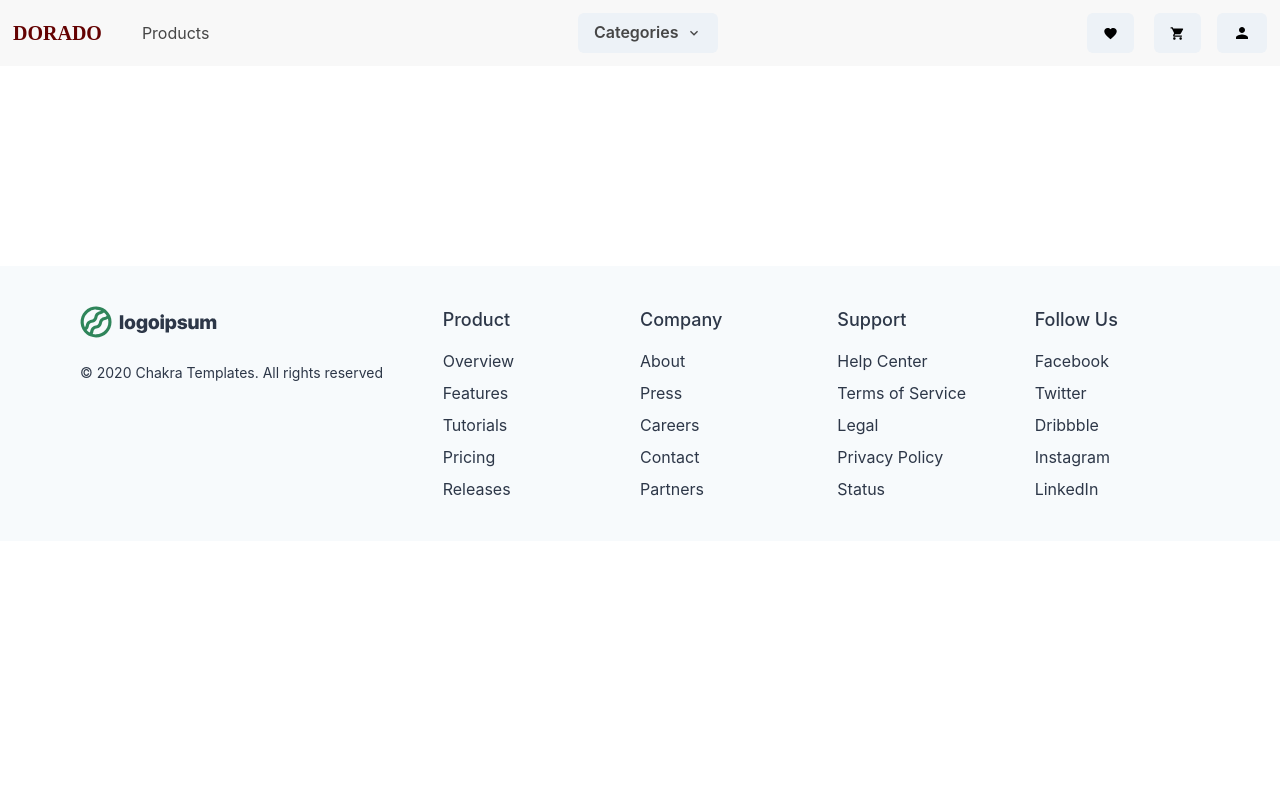
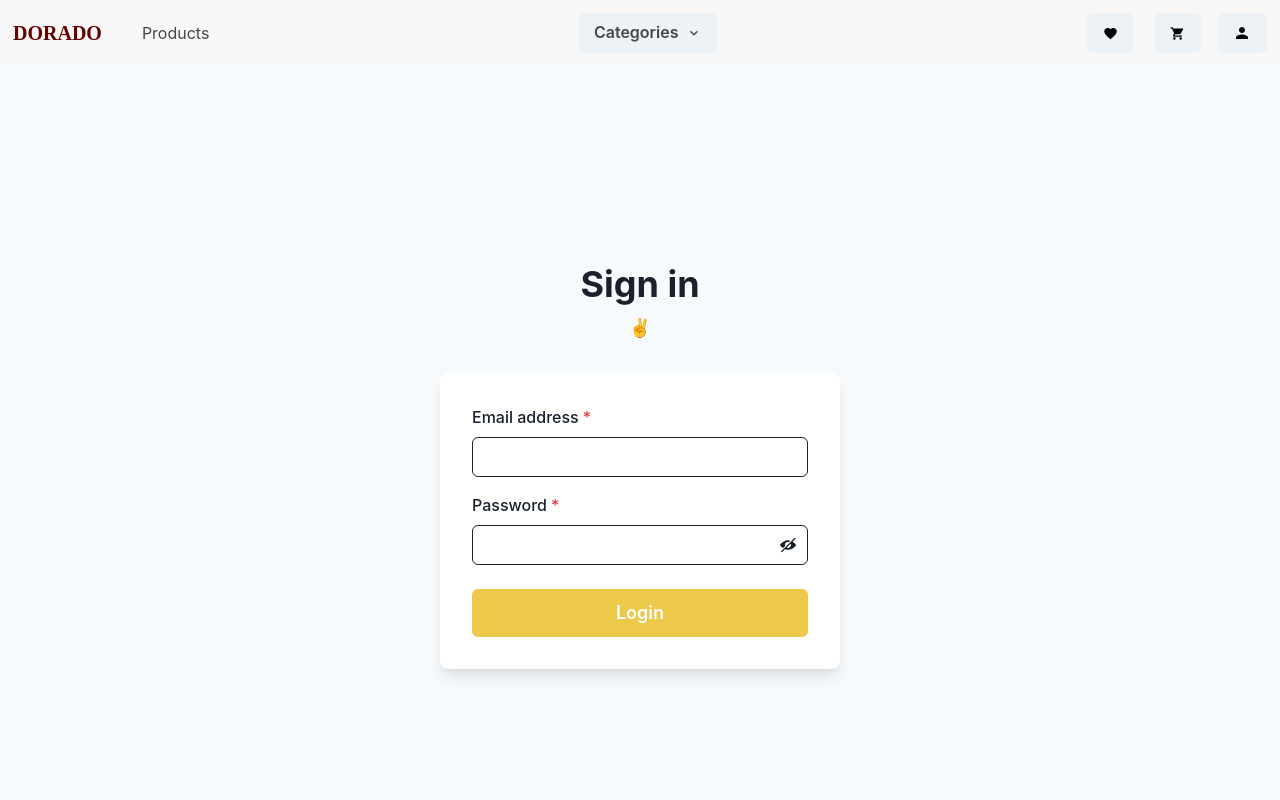
Before and after one commit to vildandemir/react-e-commerce-app, a React (Create React App) app: page /login in a window 1280 px wide. Shown: the top 800 px of the page. Built offline with nearby package versions, Linux system fonts and the light colour scheme.

Commit message:
add login page to auth

```diff
--- a/src/App.js
+++ b/src/App.js
@@ -15,6 +15,7 @@ import Dresses from "./components/Navbar/Categories/Dresses";
 import Sunglasses from "./components/Navbar/Categories/Sunglasses";
 import Footer from "./components/Footer";
 import Auth from "./components/Auth";
+import Login from "./components/Auth/Login";
 
 function App() {
   return (
@@ -34,6 +35,7 @@ function App() {
               <Route path="/dressshirts" component={DressShirts} />
               <Route path="/sunglasses" component={Sunglasses} />
               <Route path="/auth" component={Auth} />
+              <Route path="/login" component={Login} />
             </Switch>
             <Footer />
           </div>
--- /dev/null
+++ b/src/components/Auth/Login.js
@@ -0,0 +1,86 @@
+import {
+  Flex,
+  Box,
+  FormControl,
+  FormLabel,
+  Input,
+  InputGroup,
+  HStack,
+  InputRightElement,
+  Stack,
+  Button,
+  Heading,
+  Text,
+  useColorModeValue,
+  Link,
+} from "@chakra-ui/react";
+import { useState } from "react";
+import { ViewIcon, ViewOffIcon } from "@chakra-ui/icons";
+
+export default function Login() {
+  const [showLoginPassword, setShowLoginPassword] = useState(false);
+
+  return (
+    <Flex
+      minH={"100vh"}
+      align={"center"}
+      justify={"center"}
+      bg={useColorModeValue("gray.50", "gray.800")}
+    >
+      <Stack spacing={8} mx={"auto"} minW={"md"} py={12} px={6}>
+        <Stack align={"center"}>
+          <Heading fontSize={"4xl"} textAlign={"center"}>
+            Sign in
+          </Heading>
+          <Text fontSize={"lg"} color={"gray.600"}>
+            ✌️
+          </Text>
+        </Stack>
+        <Box
+          rounded={"lg"}
+          bg={useColorModeValue("white", "gray.700")}
+          boxShadow={"lg"}
+          p={8}
+        >
+          <Stack spacing={4}>
+            <FormControl id="email" isRequired>
+              <FormLabel>Email address</FormLabel>
+              <Input type="email" />
+            </FormControl>
+            <FormControl id="password" isRequired>
+              <FormLabel>Password</FormLabel>
+              <InputGroup>
+                <Input type={showLoginPassword ? "text" : "password"} />
+                <InputRightElement h={"full"}>
+                  <Button
+                    variant={"ghost"}
+                    onClick={() =>
+                      setShowLoginPassword(
+                        (showLoginPassword) => !showLoginPassword
+                      )
+                    }
+                  >
+                    {showLoginPassword ? <ViewIcon /> : <ViewOffIcon />}
+                  </Button>
+                </InputRightElement>
+              </InputGroup>
+            </FormControl>
+            <Stack spacing={10} pt={2}>
+              <Button
+                loadingText="Submitting"
+                size="lg"
+                bg={"yellow.400"}
+                color={"white"}
+                _hover={{
+                  bg: "yellow.500",
+                }}
+              >
+                Login
+              </Button>
+            </Stack>
+          </Stack>
+        </Box>
+      </Stack>
+    </Flex>
+  );
+}
```
